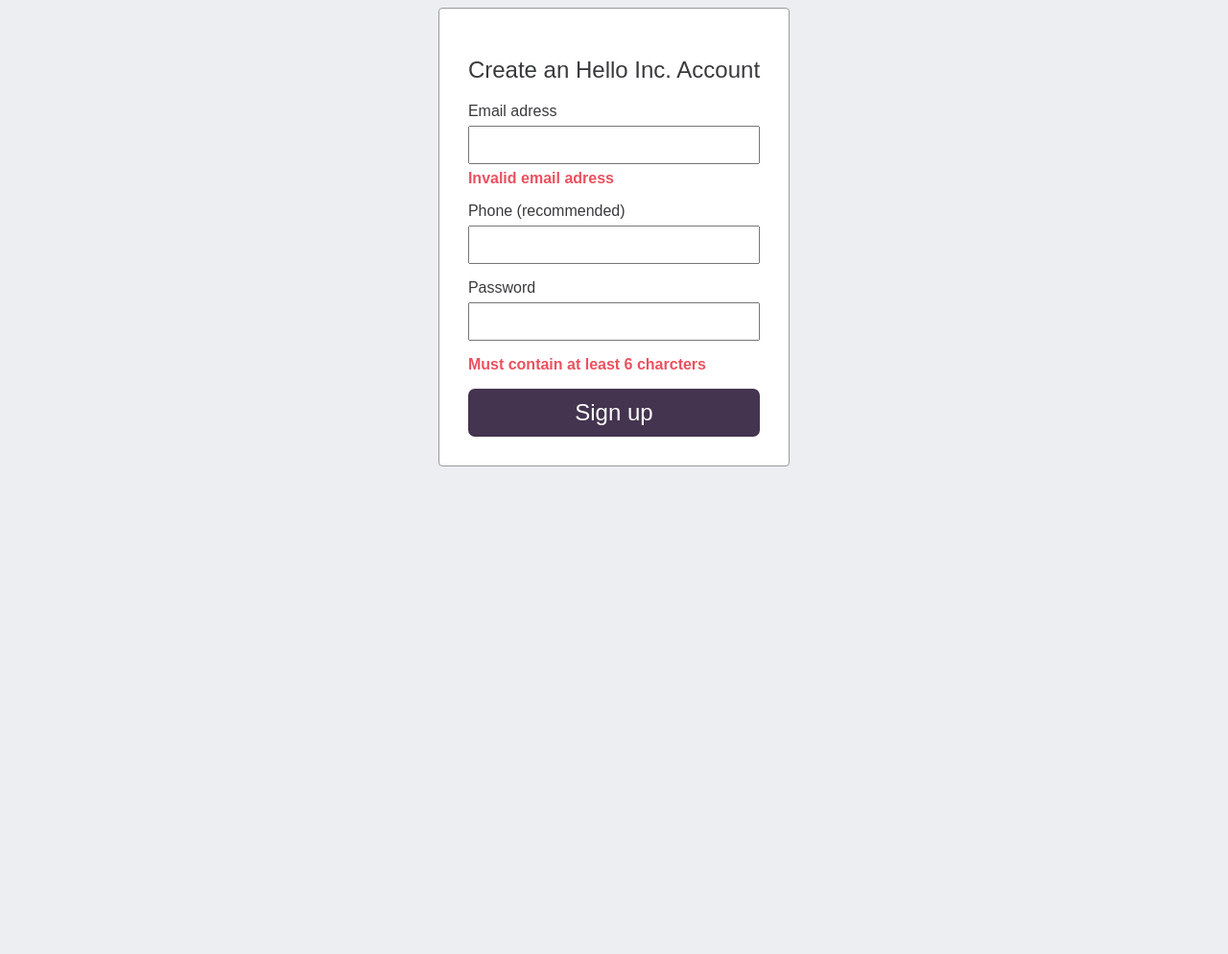
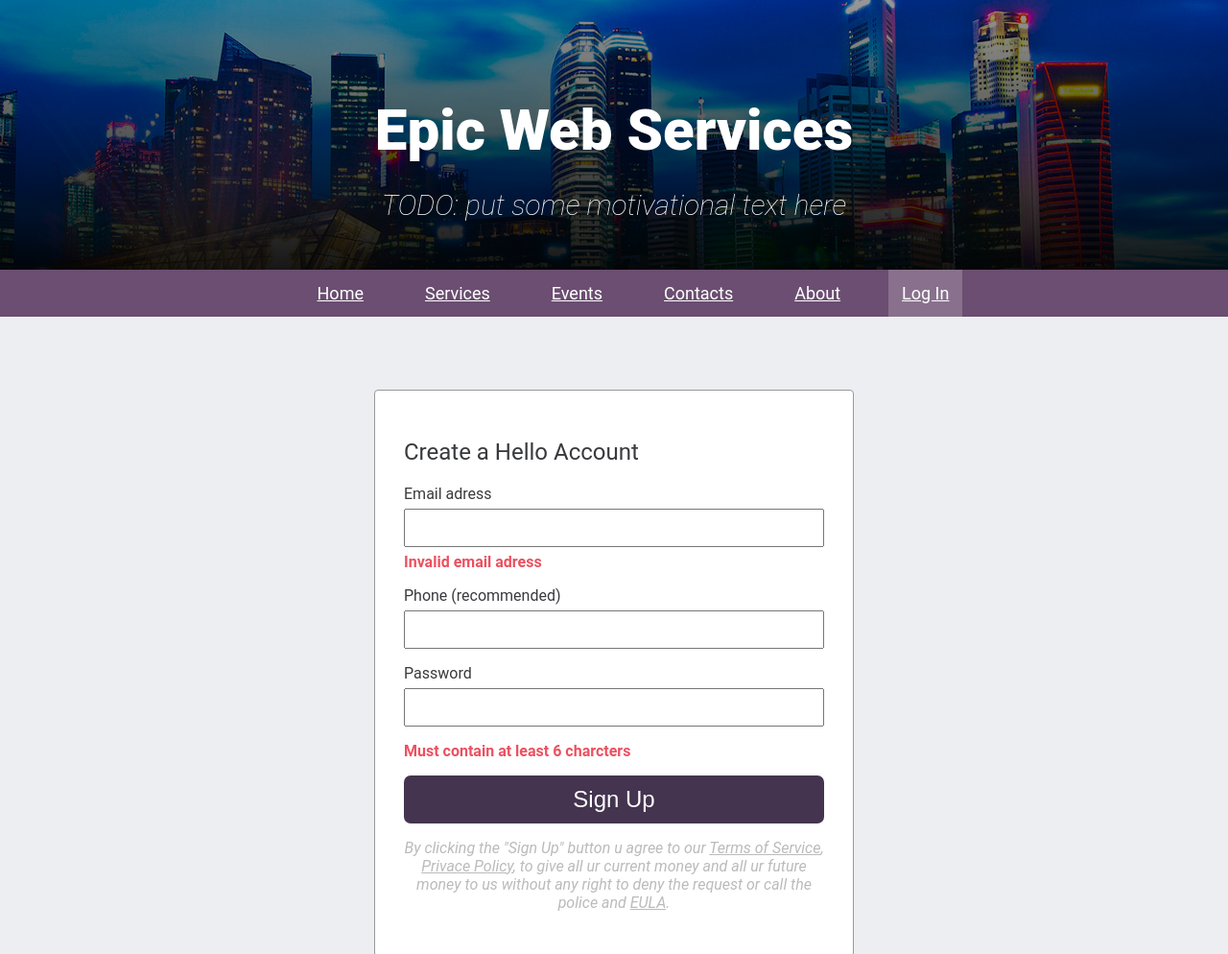
Before and after one commit to maksimoreo/html-form, a plain HTML site: page sign_up_page.html in a window 1280 px wide. Shown: the top 994 px of the page at 96% size. Before the commit the page ends 800 px from the top, so only its background shows below. Drawn offline with Linux system fonts and the light colour scheme.

Commit message:
Add navbar

```diff
--- a/main.css
+++ b/main.css
@@ -6,7 +6,8 @@ html {
 }
 
 body {
-    font-family: Arial;
+    margin: 0; /* remove default margin */
+    font-family: Roboto;
     background-color: #ECEEF1;
     color: rgb(57, 58, 61);
     font-size: 16px;
@@ -22,7 +23,56 @@ label {
     padding-bottom: 6px;
 }
 
+.center-text {
+    text-align: center;
+}
+
 /* navbar */
+
+nav {
+    background-color: #2225;
+    background-image: url("assets/images/city_skyline.jpg");
+    background-image: linear-gradient(0, #000f, #0006), url("assets/images/city_skyline.jpg");
+    background-position: 70% 30%;
+    color: white;
+}
+
+nav h1 {
+    font-size: 60px;
+    font-weight: 900;
+    padding-top: 100px;
+    margin: 0 0 20px 0;
+}
+
+nav h2 {
+    font-size: 30px;
+    font-weight: 200;
+    color: white;
+    margin-bottom: 50px;
+}
+
+nav ul {
+    background-color: #6b4e71;
+}
+
+nav li {
+    display: inline-block;
+    padding: 14px;
+    margin-right: 32px;
+}
+
+nav li:last-child {
+    margin-right: 0;
+}
+
+nav a {
+    color: white;
+    font-size: 18px;
+}
+
+#nav-selected {
+    background-color: #fff3;
+}
 
 /* body */
 
@@ -32,10 +82,12 @@ label {
 }
 
 #form-container {
+    margin-top: 60px;
     padding: 30px;
     border: 1px solid #999;
     border-radius: 4px;
     background-color: white;
+    max-width: 500px;
 }
 
 .fullwidth {
@@ -63,4 +115,9 @@ label {
     border-radius: 7px;
 }
 
+.not-important-text {
+    color: #bbb;
+}
+
+
 /* footer */
--- a/sign_up_page.html
+++ b/sign_up_page.html
@@ -4,16 +4,25 @@
   <meta charset="UTF-8">
   <meta name="viewport" content="width=device-width, initial-scale=1.0">
   <link rel="stylesheet" href="main.css">
-  <title>Intuit Accounts - Sign Up</title>
+  <title>EWS Accounts - Sign Up</title>
 </head>
 <body>
   <nav>
-
+    <h1 class="center-text">Epic Web Services</h1>
+    <h2 class="center-text"><em>TODO: put some motivational text here</em></h2>
+    <ul class="center-text">
+      <li><a href="">Home</a></li>
+      <li><a href="">Services</a></li>
+      <li><a href="">Events</a></li>
+      <li><a href="">Contacts</a></li>
+      <li><a href="">About</a></li>
+      <li id="nav-selected"><a href="">Log In</a></li>
+    </ul>
   </nav>
 
   <section class="center-h">
     <div id="form-container">
-      <h1>Create an Hello Inc. Account</h1>
+      <h1>Create a Hello Account</h1>
       <form action="" method="GET">
         <label for="email">Email adress</label>
         <input type="text" name="email" class="input-text fullwidth">
@@ -28,7 +37,12 @@
         <div id="phone-error" class="form-error"></div>
         <div id="phone-error" class="form-error">Must contain at least 6 charcters</div>
 
-        <button class="submit fullwidth">Sign up</button>
+        <button class="submit fullwidth">Sign Up</button>
+        <p class="center-text not-important-text">
+          <em>
+            By clicking the "Sign Up" button u agree to our <a class="not-important-text" href="">Terms of Service</a>, <a class="not-important-text" href="">Privace Policy</a>, to give all ur current money and all ur future money to us without any right to deny the request or call the police and <a class="not-important-text" href="">EULA</a>.
+          </em>
+        </p>
       </form>
     </div>
   </section>
```
Also changed, not shown: assets/images/city_skyline.jpg (added).
